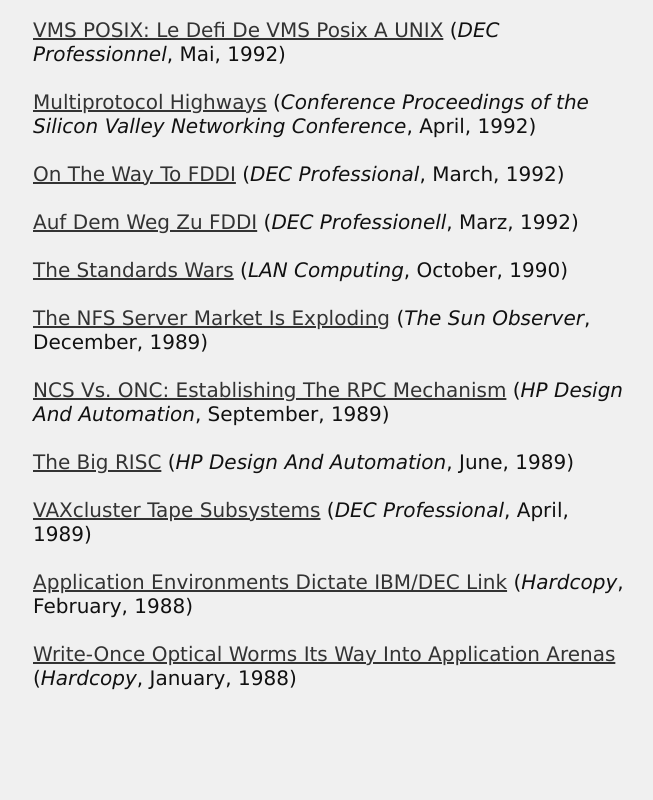
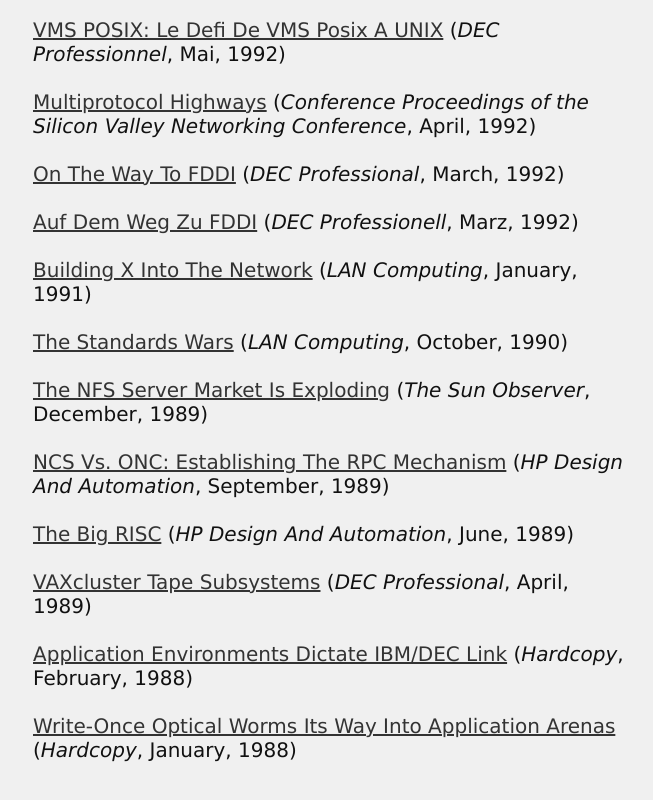
Before and after one commit to bradfordharrison/bradfordharrison.github.io, a plain HTML site: page articles/index.html in a window 1280 px wide. Shown: the part 806-1606 px from the top of the page, without its empty margins (307-960 px from the left). Drawn offline with Linux system fonts and the light colour scheme.

Commit message:
Added another article to "Popular."

```diff
--- a/articles/index.html
+++ b/articles/index.html
@@ -23,6 +23,7 @@
 <A HREF="./highways.pdf">Multiprotocol Highways</A> (<i>Conference Proceedings of the Silicon Valley Networking Conference</i>, April, 1992)<br><br>
 <A HREF="./fddi.pdf">On The Way To FDDI</A> (<i>DEC Professional</i>, March, 1992)<br><br>
 <A HREF="./fddi-ger.pdf">Auf Dem Weg Zu FDDI</A> (<i>DEC Professionell</i>, Marz, 1992)<br><br>
+<A HREF="./x.pdf">Building X Into The Network</A> (<i>LAN Computing</i>, January, 1991)<br><br>
 <A HREF="./standards.pdf">The Standards Wars</A> (<i>LAN Computing</i>, October, 1990)<br><br>
 <A HREF="./nfs.pdf">The NFS Server Market Is Exploding</A> (<i>The Sun Observer</i>, December, 1989)<br><br>
 <A HREF="./ncs_onc.pdf">NCS Vs. ONC: Establishing The RPC Mechanism</A> (<i>HP Design And Automation</i>, September, 1989)<br><br>
```
Also changed, not shown: 1 other file.
